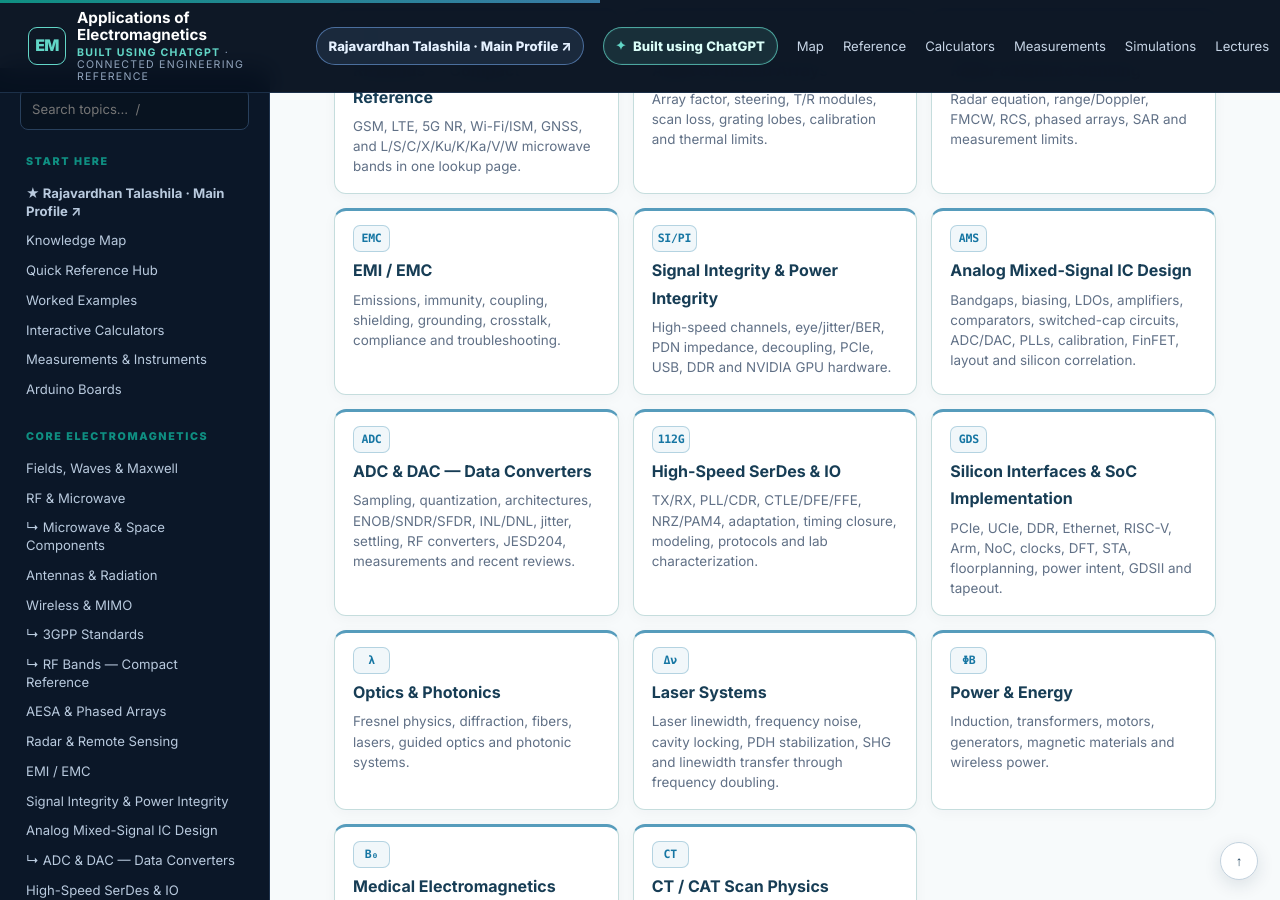
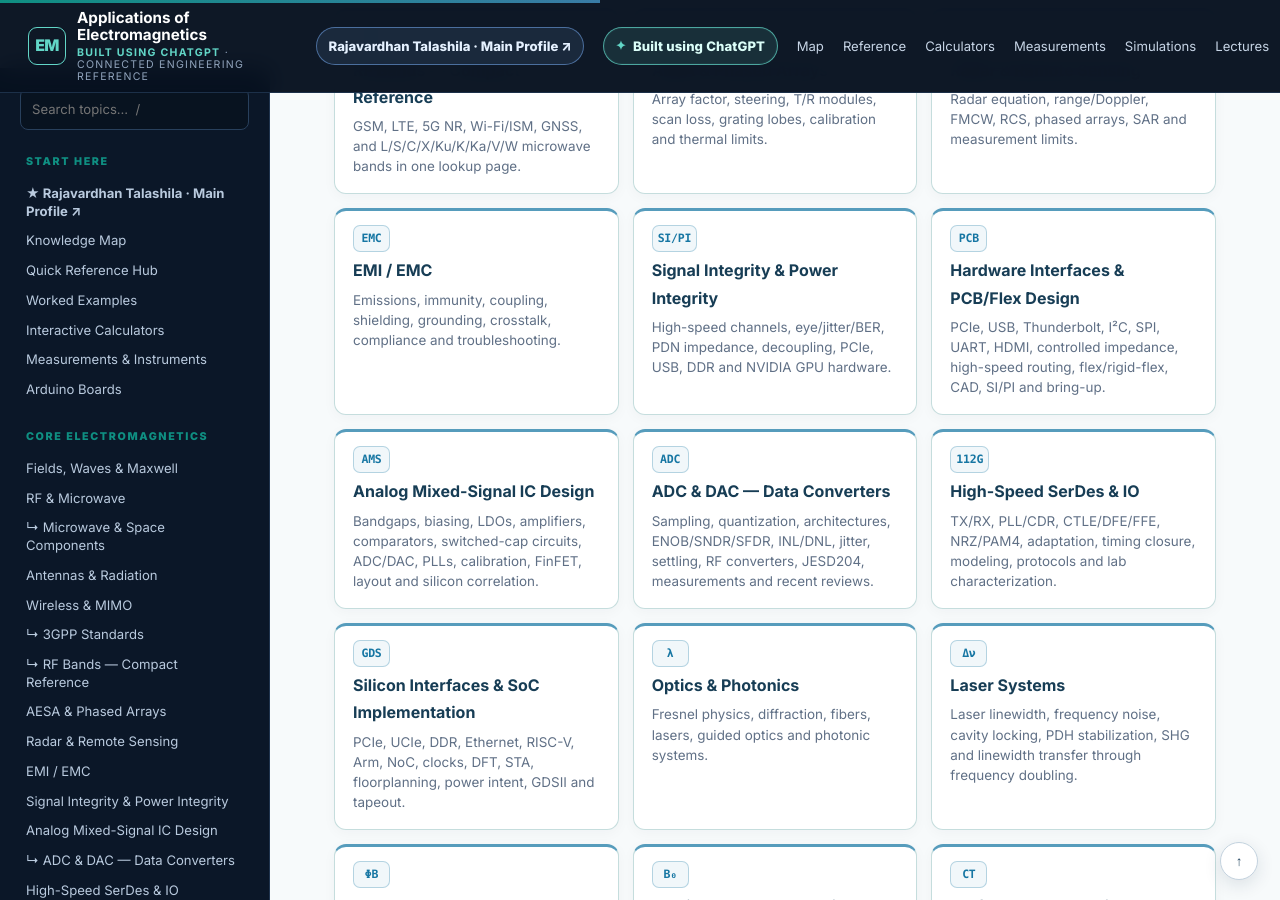
Before and after one commit to RajavardhanT/Electromagnetics_Applications, a Jekyll site: the page built from index.md, in a window 1280 px wide and 900 px high, scrolled down 2910 px. Built offline with Jekyll 4.4.1, drawn with Linux system fonts in a browser that asks for light colours.

Commit message:
Expose hardware interfaces PCB flex reference

```diff
--- a/index.md
+++ b/index.md
@@ -100,6 +100,7 @@
 <a class="reference-card" data-symbol="R⁴" href="radar/"><strong>Radar & Remote Sensing</strong><span>Radar equation, range/Doppler, FMCW, RCS, phased arrays, SAR and measurement limits.</span></a>
 <a class="reference-card" data-symbol="EMC" href="emc/"><strong>EMI / EMC</strong><span>Emissions, immunity, coupling, shielding, grounding, crosstalk, compliance and troubleshooting.</span></a>
 <a class="reference-card" data-symbol="SI/PI" href="signal-power-integrity/"><strong>Signal Integrity & Power Integrity</strong><span>High-speed channels, eye/jitter/BER, PDN impedance, decoupling, PCIe, USB, DDR and NVIDIA GPU hardware.</span></a>
+<a class="reference-card" data-symbol="PCB" href="hardware-interfaces-pcb-flex/"><strong>Hardware Interfaces & PCB/Flex Design</strong><span>PCIe, USB, Thunderbolt, I²C, SPI, UART, HDMI, controlled impedance, high-speed routing, flex/rigid-flex, CAD, SI/PI and bring-up.</span></a>
 <a class="reference-card" data-symbol="AMS" href="analog-mixed-signal/"><strong>Analog Mixed-Signal IC Design</strong><span>Bandgaps, biasing, LDOs, amplifiers, comparators, switched-cap circuits, ADC/DAC, PLLs, calibration, FinFET, layout and silicon correlation.</span></a>
 <a class="reference-card" data-symbol="ADC" href="data-converters/"><strong>ADC & DAC — Data Converters</strong><span>Sampling, quantization, architectures, ENOB/SNDR/SFDR, INL/DNL, jitter, settling, RF converters, JESD204, measurements and recent reviews.</span></a>
 <a class="reference-card" data-symbol="112G" href="high-speed-serdes/"><strong>High-Speed SerDes & IO</strong><span>TX/RX, PLL/CDR, CTLE/DFE/FFE, NRZ/PAM4, adaptation, timing closure, modeling, protocols and lab characterization.</span></a>
```
